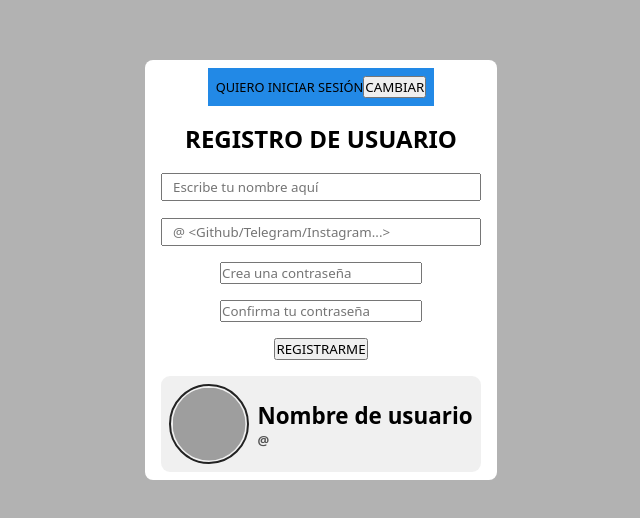
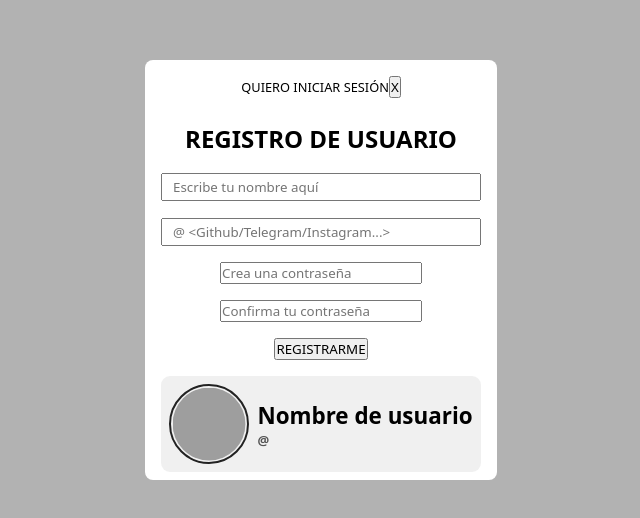
Before and after one commit to Gandino1984/bootplan, a React (Vite) app in the folder 00-bootplan/: page / in a window 1280 px wide. Shown: the part 130-648 px from the top of the page, without its empty margins (319-959 px from the left). Built offline with nearby package versions, Linux system fonts and the light colour scheme; grey boxes are pictures that could not be loaded.

Commit message:
changes btn changer UserModal

```diff
--- a/00-bootplan/src/assets/UserComponents/UserInput/UserModal.css
+++ b/00-bootplan/src/assets/UserComponents/UserInput/UserModal.css
@@ -28,8 +28,7 @@
     justify-content: center;
     padding: .5rem 1rem;
     background-color: white;
-       border-radius: 8px;
-
+    border-radius: 8px;
 }
 
 .animationSlideUp{
@@ -58,7 +57,7 @@
     align-items: center;
     font-size: 1rem;
     color: white;
-    background-color: #2289E6;
+    /* background-color: #2289E6; */
     padding: .5rem;
     transition: 100ms ease;
 }
@@ -73,24 +72,17 @@
 
 .user-register-submitBtn{
     user-select: none;
-    border-radius: 8px;
     justify-content: right ;
     border: none;
     outline: none;
     appearance: none;
     cursor: pointer;
     color: black;
-    /* font-size: 500; */
-    /* position: absolute; */
-    /* transform: translate(10rem, 15rem); */
-    /* padding: .05rem .5rem; */
-    /* height: 2rem; */
     font-size: .8rem;
     background-color: rgba(48, 48, 242, 0);
     transition: all 100ms ease;
 }
 
 .user-register-submitBtn:hover{
-    /* font-weight: 600; */
     color:#2289E6;
 }
--- a/00-bootplan/src/assets/UserComponents/UserInput/UserModal.jsx
+++ b/00-bootplan/src/assets/UserComponents/UserInput/UserModal.jsx
@@ -14,9 +14,10 @@ import './UserModal.css';
 
 export function UserModal(){
 
+    const [isRegistered, setIsRegistered] = useState(false);
 
-    const [isRegistered, setIsRegistered] = useState(false);
-    const [formSlideUp, setFormSlideUp] = useState(true);
+    const [formSlideIsUp, setFormSlideUp] = useState(true);
+
     const [userName, setUserName] = useState('');
     const [userAvatar, setUserAvatar] = useState('');
     const [userPassword, setUserPassword] = useState('');
@@ -25,14 +26,14 @@ export function UserModal(){
     function submitBtnHandler(e){
       e.preventDefault();
     }
-    const formSlideClass = formSlideUp ? "animationSlideUp" : "animationSlideDown";
+    const formSlideClass = formSlideIsUp ? "animationSlideUp" : "animationSlideDown";
 
     return(
         <div className='user-register-modalMainContainer'>
                 <div className={'user-register-formContainer ' + formSlideClass}>
                         <div className='user-modalChanger-container'>
                                 <button onClick={()=>setIsRegistered(register=>!register)} className='user-register-submitBtn'>{!isRegistered ? "   QUIERO INICIAR SESIÓN" : "QUIERO REGISTRARME"}</button>
-                                <button onClick={()=>setFormSlideUp(formSlideUp=>!formSlideUp)} className>CAMBIAR</button>
+                                <button onClick={()=>setFormSlideUp(formSlideIsUp=>!formSlideIsUp)} className>X</button>
                         </div>
                         <h2 className='title-userModal'>{!isRegistered ? "REGISTRO DE USUARIO" : "INICIAR SESIÓN"}</h2>
                         <form className='user-register-form'>
--- a/00-bootplan/src/css/animations.css
+++ b/00-bootplan/src/css/animations.css
@@ -11,13 +11,13 @@
   @keyframes slideUpModal{
     0%{opacity: 0; transform: translateY(5rem); scale: 0.5;}
     50%{opacity: 0.5; transform: translateY(-7rem);scale: 0.7;}
-    100%{opacity: 1; transform: translateY(0rem);scale: 1;}
+    100%{display: flex; opacity: 1; transform: translateY(0rem);scale: 1;}
 }
 
 @keyframes slideDownModal{
-    0%{opacity: 0; transform: translateY(-5rem); scale: 0.5;}
-    50%{opacity: 0.5; transform: translateY(7rem);scale: 0.7;}
-    100%{opacity: 1; transform: translateY(0rem);scale: 1;}
+    0%{opacity: 1; transform: translateY(0rem); scale: 1;}
+    50%{opacity: 0.5; transform: translateY(-7rem);scale: 0.7;}
+    100%{opacity: 0; transform: translateY(5rem);scale: 0.5;display: none;}
 }
 
 @keyframes titleSlideUp{
```
